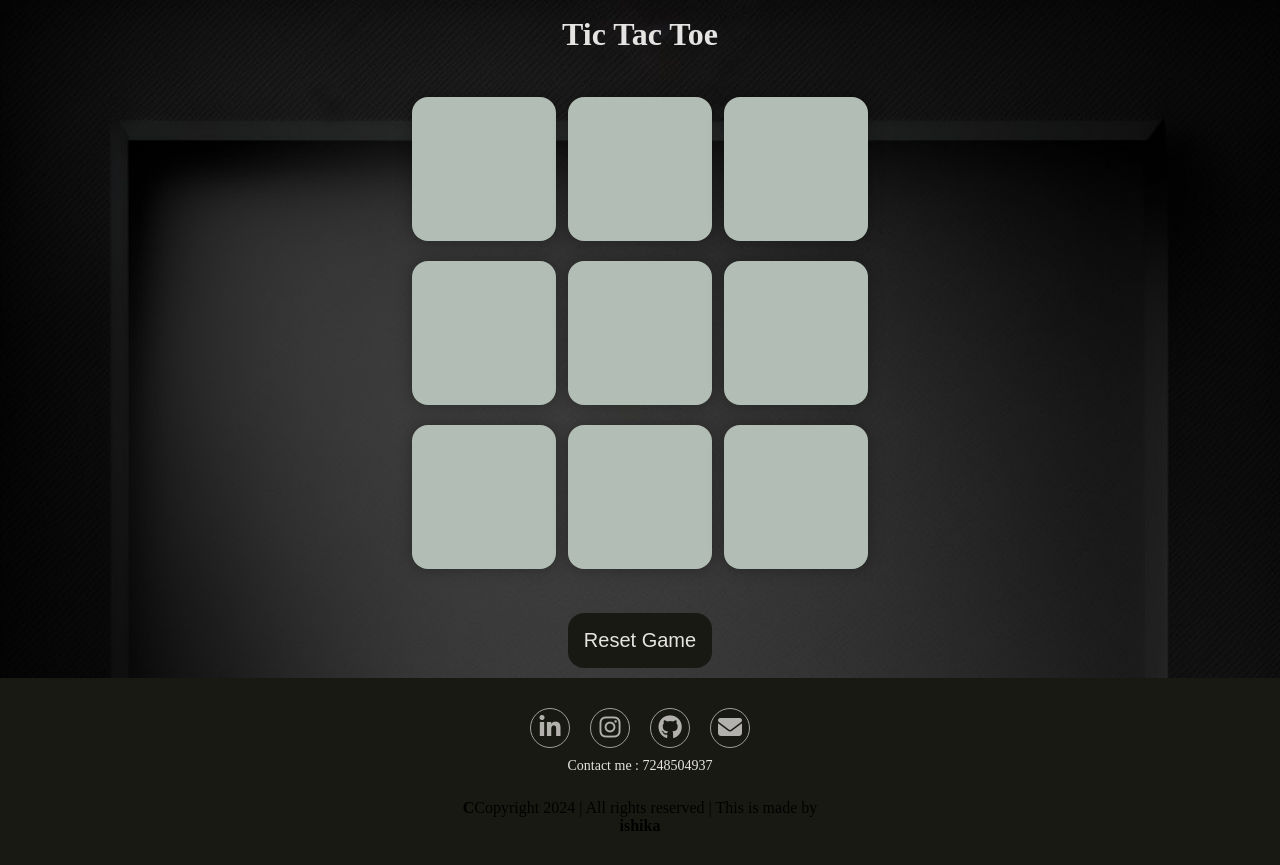
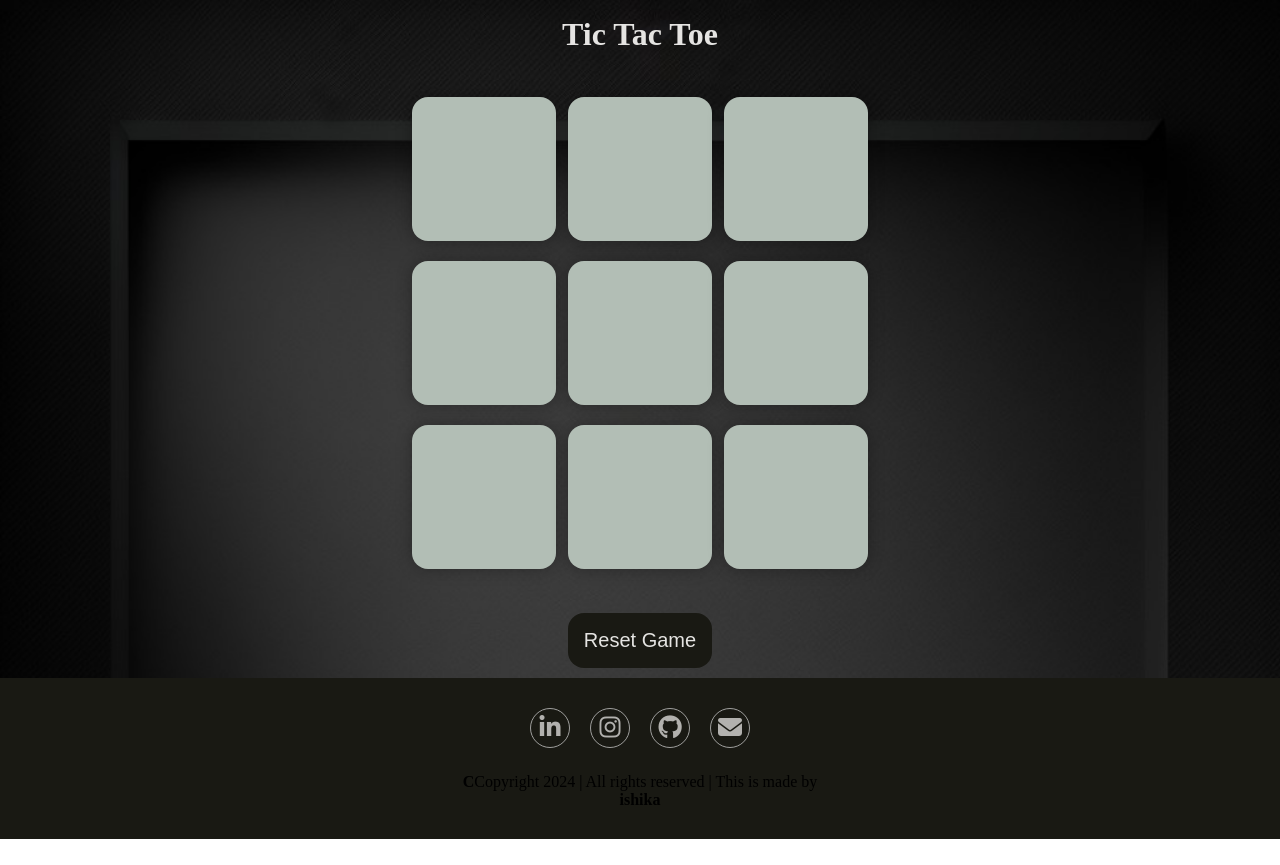
Before and after one commit to ishikagupta04/tic-tac-toe, a plain HTML site: page index.html in a window 1280 px wide. After the commit the page ends 839 px from the top, so only its background shows below. Drawn offline with Linux system fonts and the light colour scheme.

Commit message:
another commit

```diff
--- a/index.html
+++ b/index.html
@@ -42,7 +42,6 @@
           <a href="ishikag899@gmail.com" class="footer__link">
             <i class="fa-solid fa-envelope"></i>
           </a>
-          <p> Contact me : 7248504937</p>
         </div>
         <div class="separador">
           <p> <b>C</b>Copyright 2024 | All rights reserved | This is made by <h4>ishika</h4>  </p>
--- a/stylee.css
+++ b/stylee.css
@@ -113,10 +113,3 @@
   .footer .social a:hover{
     opacity: 0.9;
   }
-
-  .footer .social p {
-    margin-top: 10px;
-    color: #E5E4E2;
-    font-size: 14px;
-    text-align: center;
-  }
```
